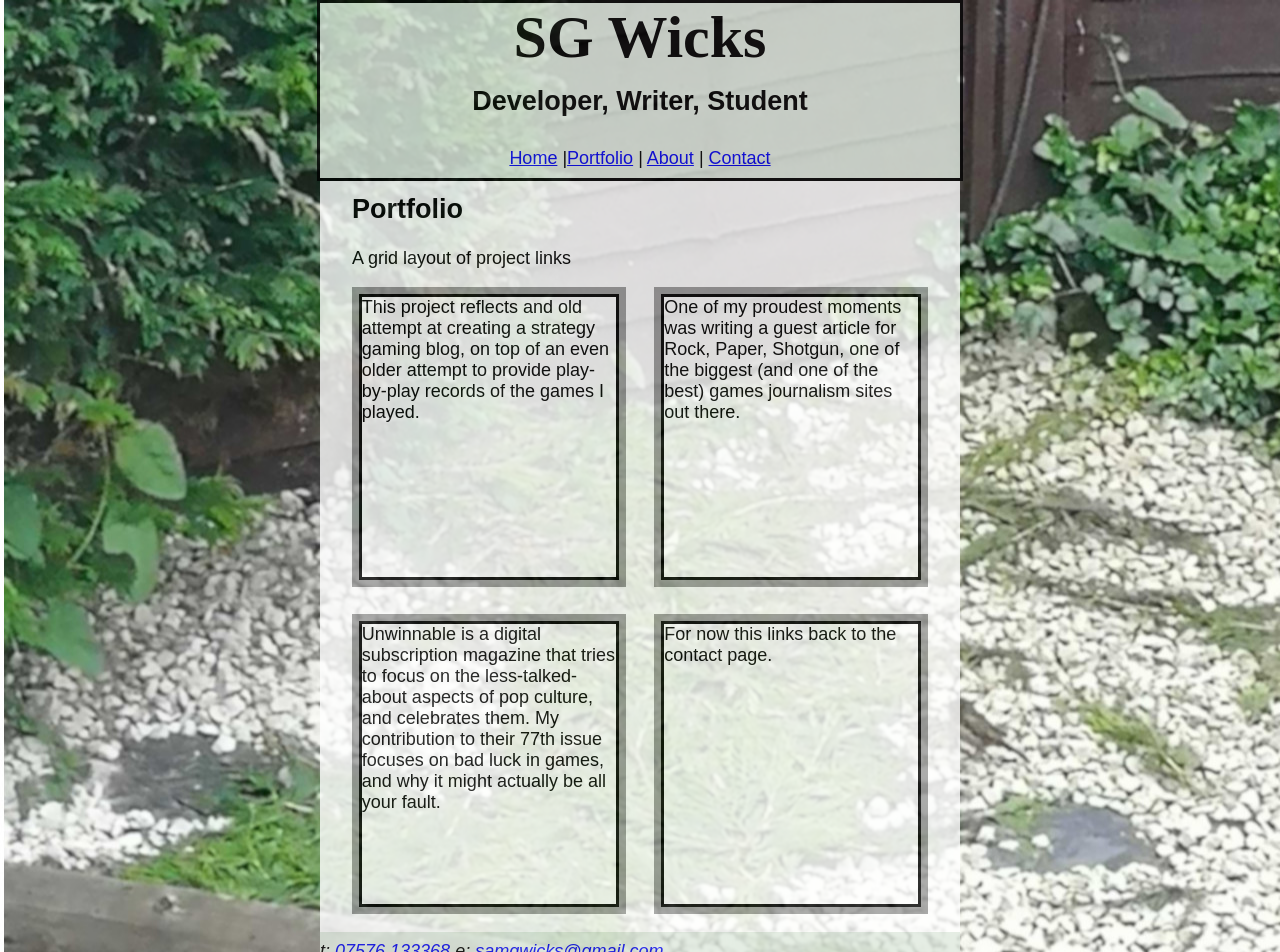
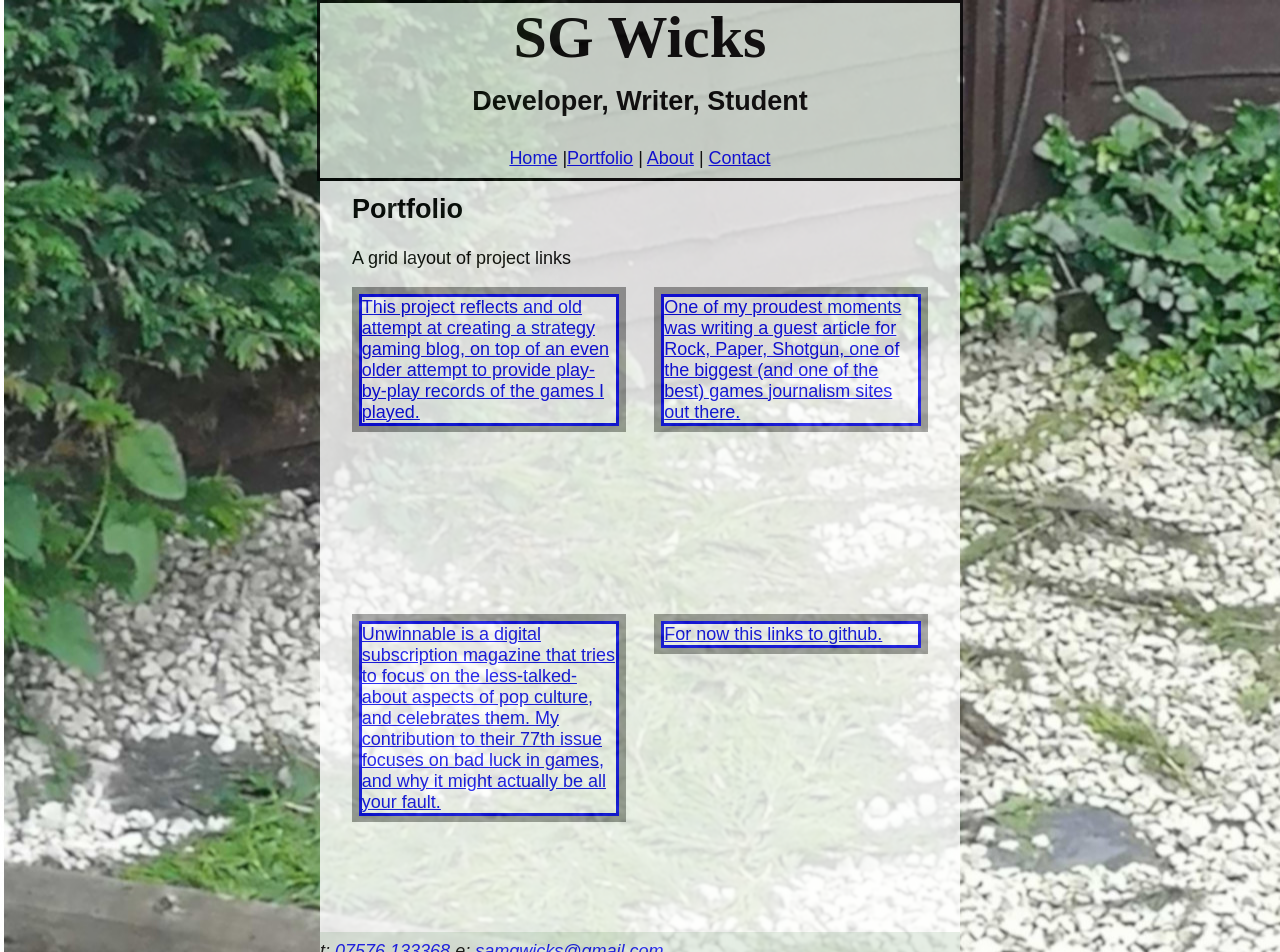
Before and after one commit to sgwicks/portfolio-northcoders, a React (Create React App) app in the folder portfolio/: page /portfolio in a window 1280 px wide. Shown: the top 952 px of the page. Built offline with nearby package versions, Linux system fonts and the light colour scheme; the HTML template or start-up script is replaced by a standard one.

Commit message:
Moved div boxes into a tags to solve warnings. To be converted later to components and Links

```diff
--- a/portfolio/src/components/Portfolio.jsx
+++ b/portfolio/src/components/Portfolio.jsx
@@ -7,47 +7,49 @@ const Portfolio = () => {
         <h2>Portfolio</h2>
         <p>A grid layout of project links</p>
       </section>
-      <section class='project-grid'>
+      <section className='project-grid'>
         <a
           href='https://kingofathousandworlds.wordpress.com/'
-          class='project-1 box-link'
-          target='_blank'></a>
-        <div class='project-1 preview'>
-          <div class='project-box'>
-            This project reflects and old attempt at creating a strategy gaming
-            blog, on top of an even older attempt to provide play-by-play
-            records of the games I played.
+          className='project-1 box-link'>
+          <div className='project-1 preview'>
+            <div className='project-box'>
+              This project reflects and old attempt at creating a strategy
+              gaming blog, on top of an even older attempt to provide
+              play-by-play records of the games I played.
             </div>
           </div>
+        </a>
+
         <a
           href='https://www.rockpapershotgun.com/2016/04/26/civilization-v-community-patch-project/'
-          class='project-2 box-link'
-          target='_blank'></a>
-        <div class='project-2 preview'>
-          <div class='project-box'>
+          className='project-2 box-link'>
+          <div className='project-2 preview'>
+            <div className='project-box'>
               One of my proudest moments was writing a guest article for Rock,
               Paper, Shotgun, one of the biggest (and one of the best) games
               journalism sites out there.
             </div>
           </div>
+        </a>
+
         <a
           href='https://unwinnable.com/2016/03/21/the-bad-luck-issue-theme-recap-77/'
-          class='project-3 box-link'
-          target='_blank'></a>
-        <div class='project-3 preview'>
-          <div class='project-box'>
-            Unwinnable is a digital subscription magazine that tries to focus on
-            the less-talked-about aspects of pop culture, and celebrates them.
-            My contribution to their 77th issue focuses on bad luck in games,
-            and why it might actually be all your fault.
+          className='project-3 box-link'>
+          <div className='project-3 preview'>
+            <div className='project-box'>
+              Unwinnable is a digital subscription magazine that tries to focus
+              on the less-talked-about aspects of pop culture, and celebrates
+              them. My contribution to their 77th issue focuses on bad luck in
+              games, and why it might actually be all your fault.
             </div>
           </div>
-        <a href='contact.html' class='project-4 box-link' target='_blank'></a>
-        <div class='project-4 preview'>
-          <div class='project-box'>
-            For now this links back to the contact page.
+        </a>
+
+        <a href='https://github.com/sgwicks' className='project-4 box-link'>
+          <div className='project-4 preview'>
+            <div className='project-box'>For now this links to github.</div>
           </div>
-        </div>
+        </a>
       </section>
       <section>
         <p></p>
```
Lines whose indentation alone changed are shown as unchanged.
